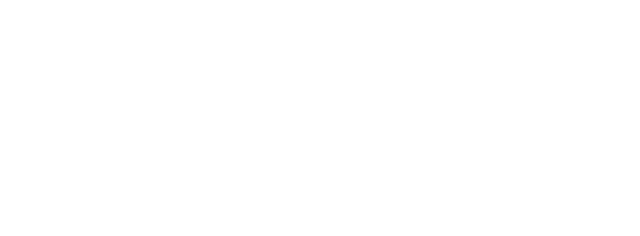
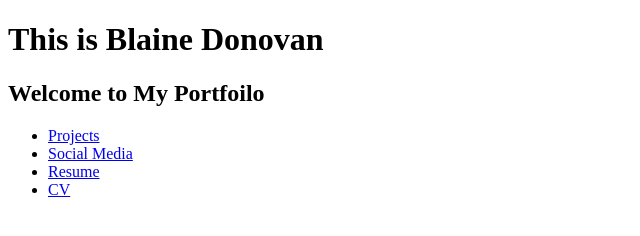
Before and after one commit to Blainerdonovan/DonovanPortfolio, a plain HTML site: page index.html in a window 1280 px wide. Shown: the whole page, without its empty margins (0-640 px from the left). Drawn offline with Linux system fonts and the light colour scheme.

Commit message:
title created main header and navigavtion bar added

```diff
--- a/index.html
+++ b/index.html
@@ -11,5 +11,17 @@
 </head>
 
 <body>
+    <main>
+        <header>
+            <h1>This is <span>Blaine Donovan</span></h1>
+            <h2>Welcome to My Portfoilo</h2>
+                <ul>
+                    <li><a href="#">Projects</a></li>
+                    <li><a href="#">Social Media</a></li>
+                    <li><a href="#">Resume</a></li>
+                    <li><a href="#">CV</a></li>
+                </ul>
+        </header>
+    </main>
 </body>
 </html>
```
